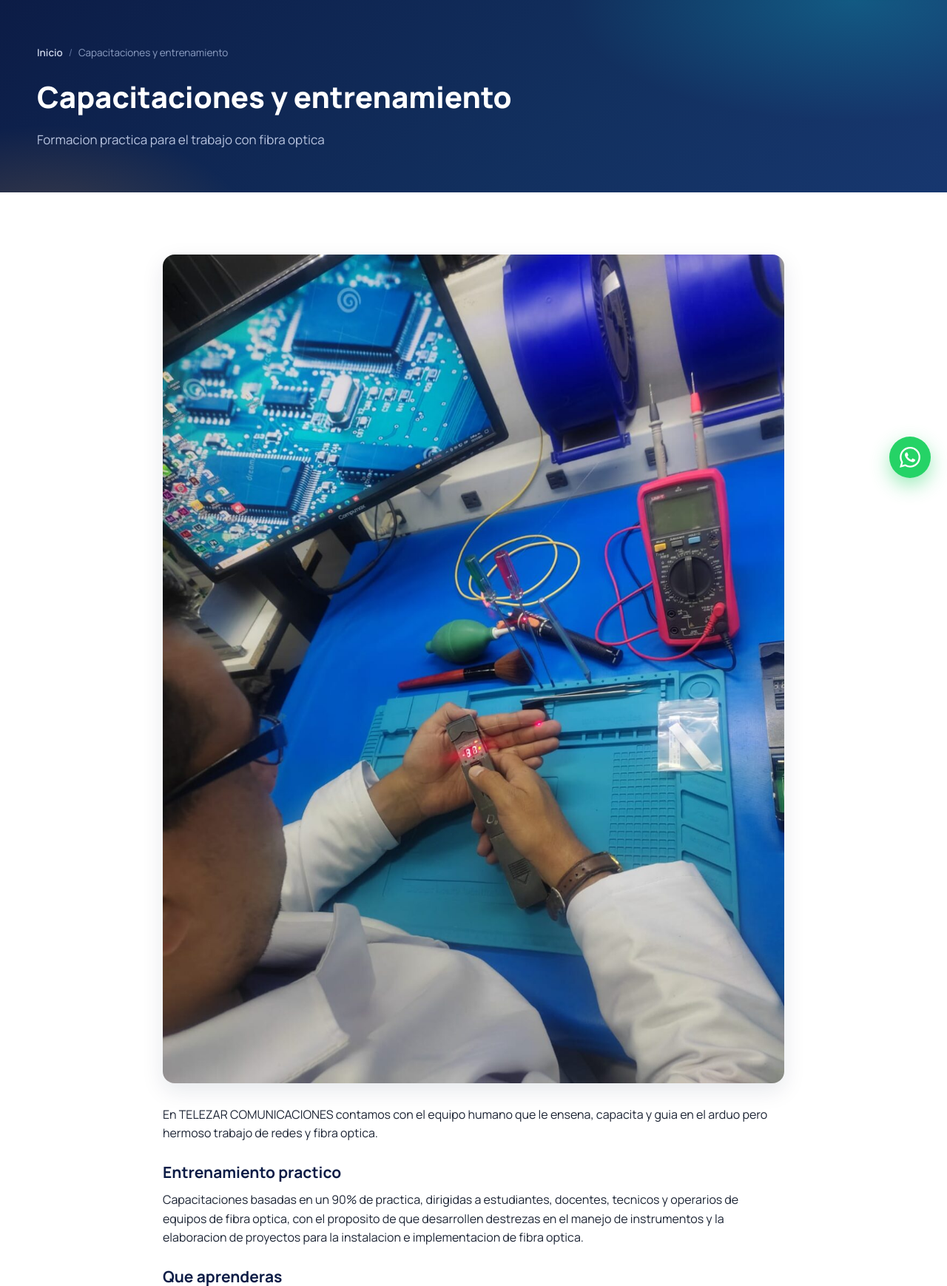
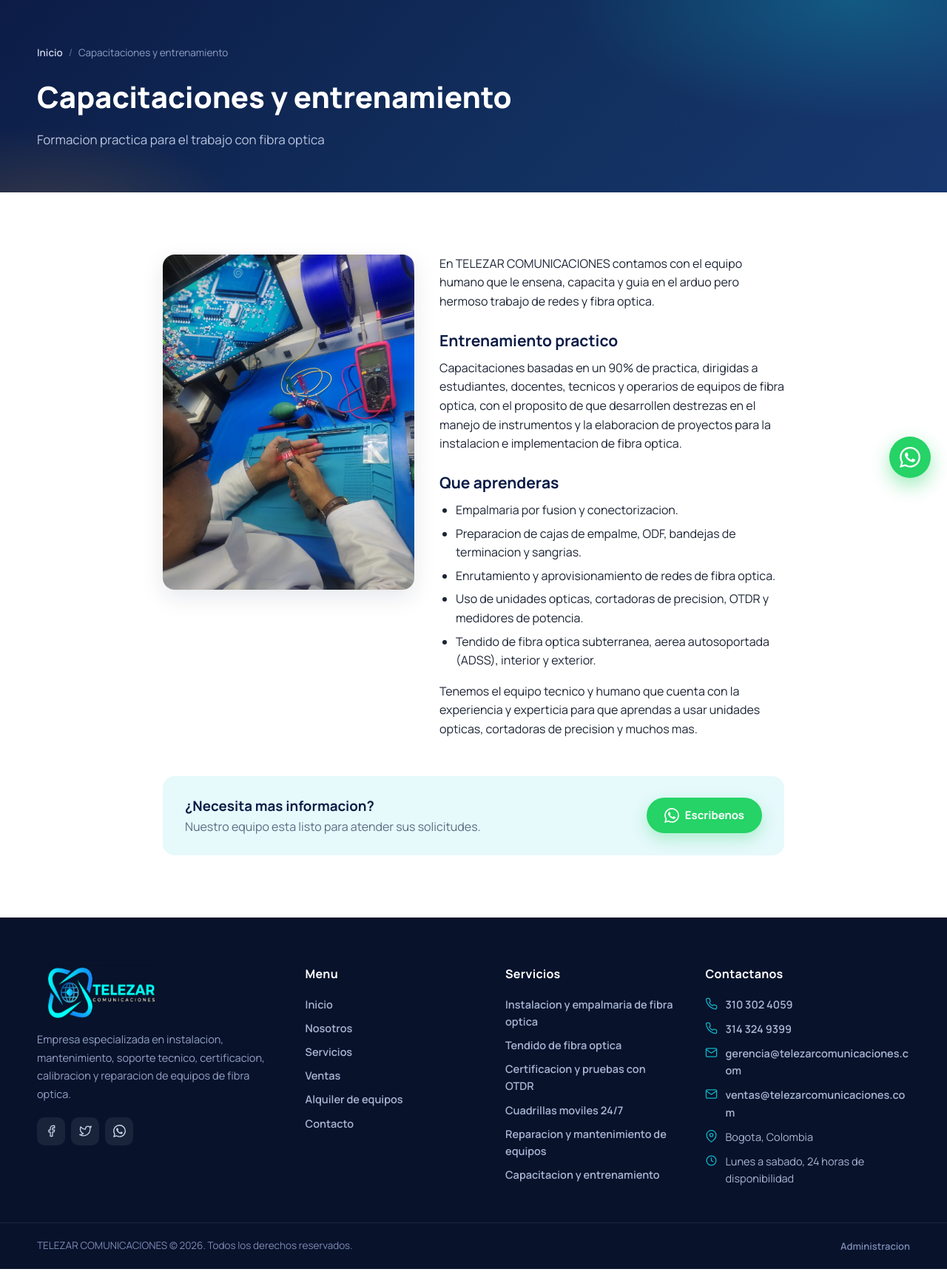
Before and after one commit to andresanchezcar/TELEZAR, a Flask app: page /capacitaciones in a window 1280 px wide. Shown: the part 132-1870 px from the top of the page at 74% size. After the commit the page ends 1847 px from the top, so only its background shows below. Run offline with Flask 3, Linux system fonts and the light colour scheme; a user stored in the database is signed in; data comes from the database, SQL or seed files in the repository.

Commit message:
Ajuste a creación de páginas

```diff
--- a/app/static/css/style.css
+++ b/app/static/css/style.css
@@ -723,7 +723,26 @@ a:hover { color: var(--primary); }
 @media (max-width: 680px) { .cert-help { grid-template-columns: 1fr; } }
 
 /* ----------------------------- Paginas ----------------------------- */
-.page-cover { border-radius: var(--radius); margin-bottom: 30px; box-shadow: var(--shadow); }
+.page-body-media {
+  display: grid;
+  grid-template-columns: minmax(0, 340px) minmax(0, 1fr);
+  gap: 34px;
+  align-items: start;
+}
+.page-media { margin: 0; }
+.page-media img {
+  display: block;
+  width: 100%;
+  height: auto;
+  max-height: 460px;
+  object-fit: cover;
+  border-radius: var(--radius);
+  box-shadow: var(--shadow);
+}
+@media (max-width: 780px) {
+  .page-body-media { grid-template-columns: 1fr; gap: 22px; }
+  .page-media img { max-height: 300px; }
+}
 .page-cta {
   display: flex;
   align-items: center;
--- a/app/templates/page.html
+++ b/app/templates/page.html
@@ -15,11 +15,15 @@
 
 <section class="section">
   <div class="container container-narrow">
-    {% if page.image %}
-    <img class="page-cover" src="{{ page.image }}" alt="{{ page.title }}">
-    {% endif %}
-    <div class="rich-text">
-      {{ page.body | safe }}
+    <div class="page-body{% if page.image %} page-body-media{% endif %}">
+      {% if page.image %}
+      <figure class="page-media">
+        <img src="{{ page.image }}" alt="{{ page.title }}" loading="lazy">
+      </figure>
+      {% endif %}
+      <div class="rich-text">
+        {{ page.body | safe }}
+      </div>
     </div>
 
     <div class="page-cta">
```
